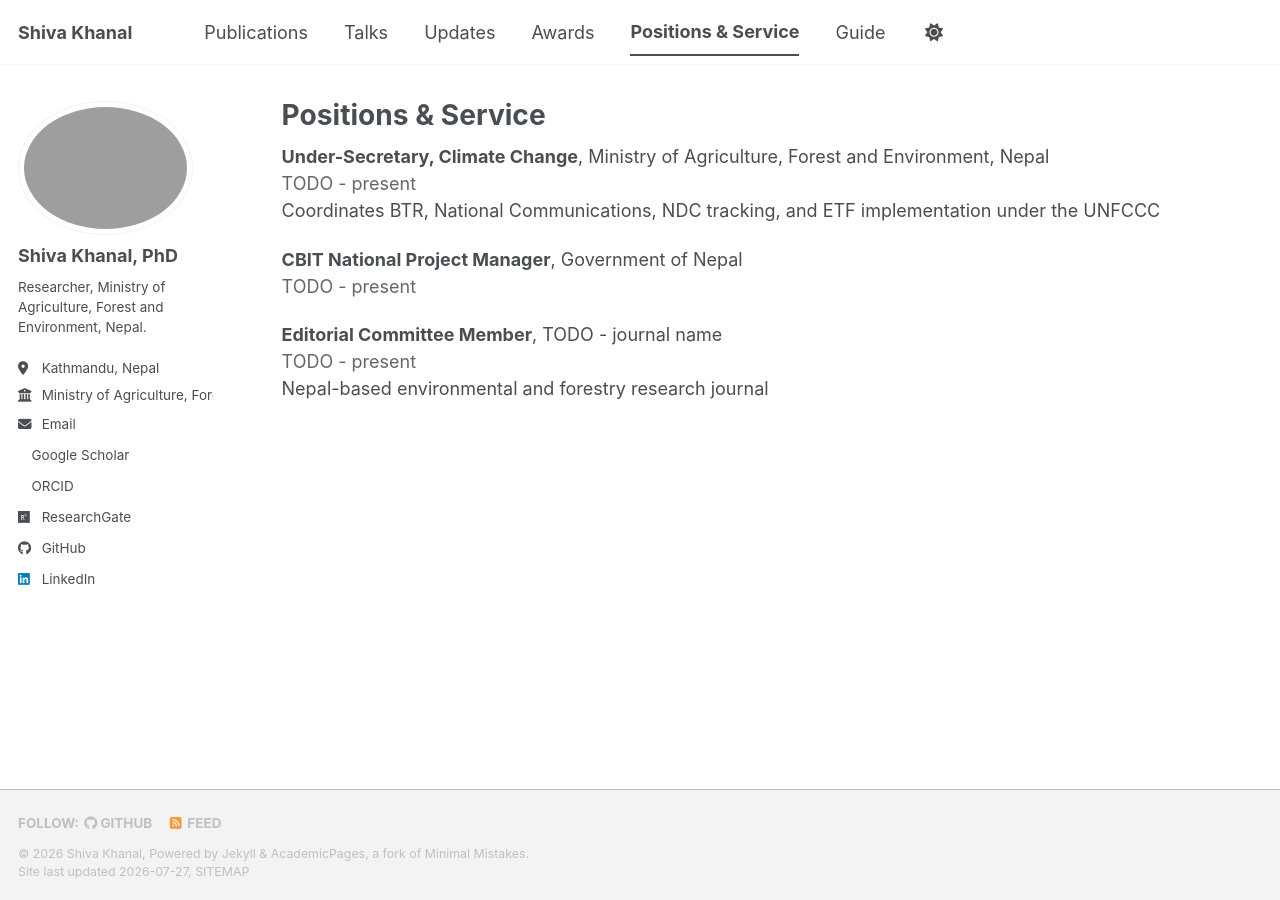
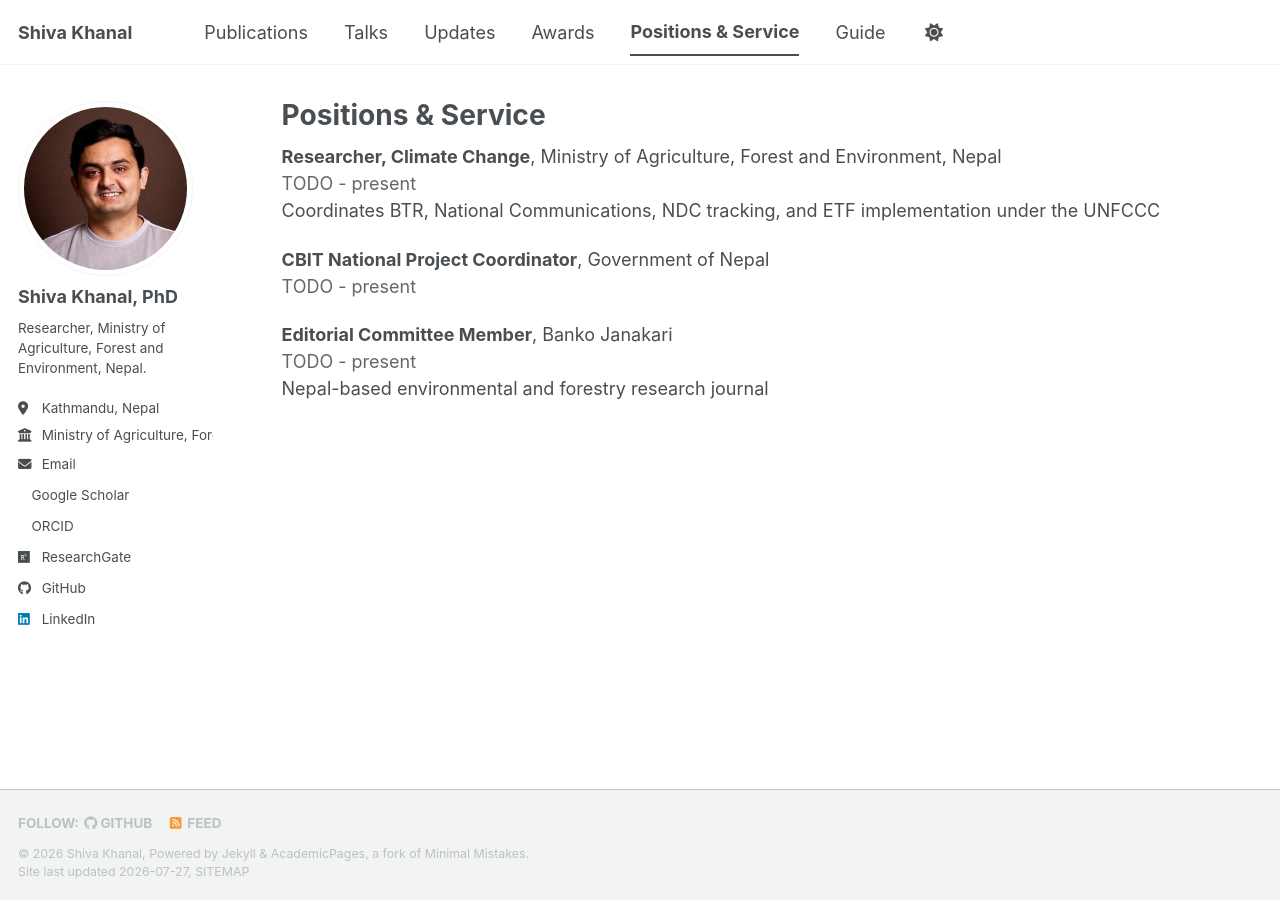
Before and after one commit to shivakhanal/shivakhanal.github.io, a Jekyll site: the page built from _pages/positions.md, in a window 1280 px wide. Built offline with Jekyll 4.4.1, drawn with Linux system fonts in a browser that asks for light colours; a style sheet for code colours, icons or effects is not loaded.

```diff
--- a/_config.yml
+++ b/_config.yml
@@ -22,7 +22,7 @@
 #               Additional customization can be done by editing /_includes/author-profile.html
 author:
   # Biographic information
-  avatar           : "profile.png"
+  avatar           : "bio-photo.png"
   name             : "Shiva Khanal, PhD"
   pronouns         : # example: "she/her"
   bio              : "Researcher, Ministry of Agriculture, Forest and Environment, Nepal."
--- a/_data/cv.json
+++ b/_data/cv.json
@@ -1,10 +1,10 @@
 {
   "basics": {
     "name": "Shiva Khanal",
-    "email": "TODO@example.com",
+    "email": "1khanalshiva@gmail.com",
     "phone": "",
     "website": "https://shivakhanal.github.io",
-    "summary": "Under-Secretary for Climate Change, Ministry of Agriculture, Forest and Environment, Nepal. Researcher in forest carbon, fire ecology, and remote sensing.",
+    "summary": "Researcher, Ministry of Agriculture, Forest and Environment, Nepal. Researcher in forest carbon, fire ecology, and remote sensing.",
     "location": {
       "address": "",
       "postalCode": "",
@@ -22,7 +22,7 @@
   "work": [
     {
       "company": "Ministry of Agriculture, Forest and Environment, Nepal",
-      "position": "Under-Secretary, Climate Change",
+      "position": "Researcher",
       "startDate": "TODO",
       "endDate": "present",
       "summary": "Coordinates climate transparency reporting under the UNFCCC: BTRs, National Communications, NDC tracking, Enhanced Transparency Framework implementation."
--- a/_data/positions.yml
+++ b/_data/positions.yml
@@ -1,18 +1,19 @@
 # Add one entry per role, current roles first.
-- title: "Under-Secretary, Climate Change"
+- title: "Researcher, Climate Change"
   organization: "Ministry of Agriculture, Forest and Environment, Nepal"
   start: "TODO"
   end: "present"
   description: "Coordinates BTR, National Communications, NDC tracking, and ETF implementation under the UNFCCC"
 
-- title: "CBIT National Project Manager"
+- title: "CBIT National Project Coordinator"
   organization: "Government of Nepal"
   start: "TODO"
   end: "present"
   description: ""
 
 - title: "Editorial Committee Member"
-  organization: "TODO - journal name"
+  organization: "Banko Janakari"
+  link: "https://www.nepjol.info/index.php/BANKO"
   start: "TODO"
   end: "present"
   description: "Nepal-based environmental and forestry research journal"
```
